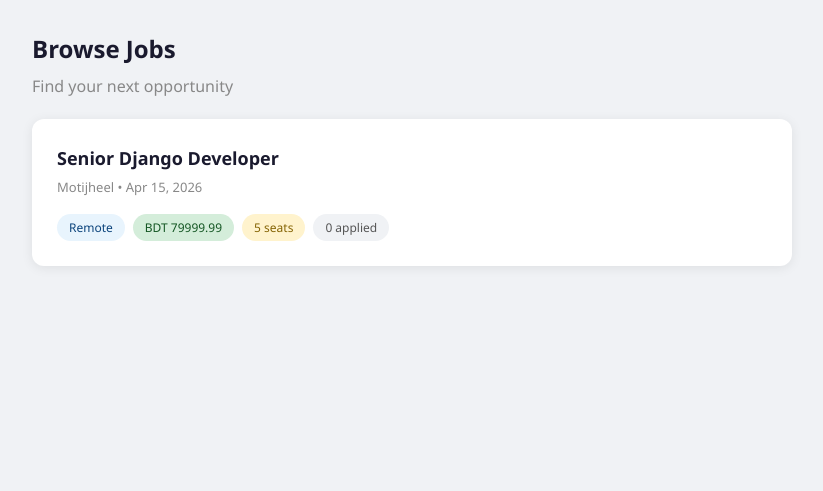
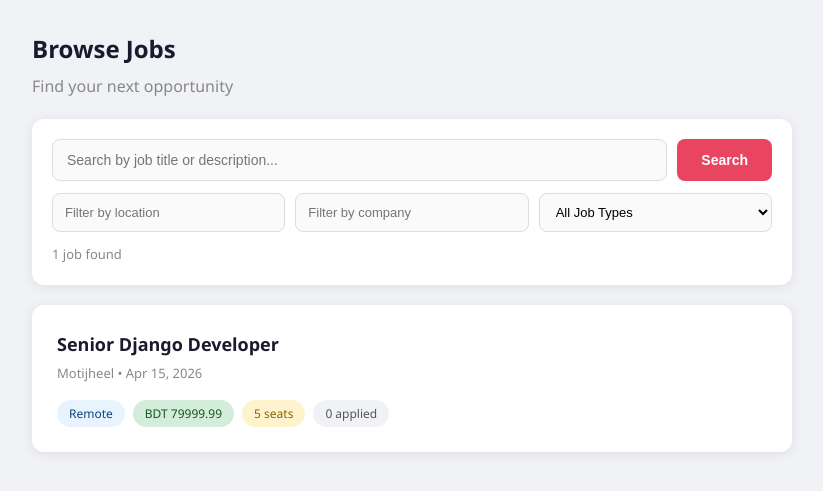
Before and after one commit to Sharmin-Sultana-Shila/JobSphere, a Django app: page /recruitments/jobs/ in a window 1280 px wide. Shown: the part 68-559 px from the top of the page, without its empty margins (228-1051 px from the left). Run offline with Django 5.2, Linux system fonts and the light colour scheme; a user stored in the database is signed in; data comes from the database, SQL or seed files in the repository.

Commit message:
Update job_list.html

```diff
--- a/templates/recruitments/job_list.html
+++ b/templates/recruitments/job_list.html
@@ -23,6 +23,98 @@
     margin-top: 5px;
 }
 
+/* ===== SEARCH & FILTER BAR ===== */
+.search-filter-card {
+    background: white;
+    border-radius: 12px;
+    padding: 20px;
+    margin-bottom: 20px;
+    box-shadow: 0 2px 12px rgba(0, 0, 0, 0.08);
+}
+
+.search-row {
+    display: flex;
+    gap: 10px;
+    margin-bottom: 12px;
+}
+
+.search-input {
+    flex: 1;
+    padding: 12px 14px;
+    border: 1px solid #ddd;
+    border-radius: 8px;
+    font-size: 14px;
+    background: #fafafa;
+}
+
+.search-input:focus {
+    outline: none;
+    border-color: #e94560;
+    background: white;
+}
+
+.btn-search {
+    background: #e94560;
+    color: white;
+    padding: 12px 24px;
+    border: none;
+    border-radius: 8px;
+    font-weight: 600;
+    font-size: 14px;
+    cursor: pointer;
+}
+
+.btn-search:hover {
+    background: #c81e45;
+}
+
+.filter-row {
+    display: grid;
+    grid-template-columns: 1fr 1fr 1fr;
+    gap: 10px;
+}
+
+.filter-input {
+    padding: 10px 12px;
+    border: 1px solid #ddd;
+    border-radius: 8px;
+    font-size: 13px;
+    background: #fafafa;
+}
+
+.filter-input:focus {
+    outline: none;
+    border-color: #e94560;
+    background: white;
+}
+
+.filter-actions {
+    display: flex;
+    justify-content: space-between;
+    align-items: center;
+    margin-top: 12px;
+}
+
+.results-count {
+    font-size: 13px;
+    color: #888;
+}
+
+.btn-clear {
+    background: none;
+    color: #888;
+    font-size: 13px;
+    text-decoration: none;
+    padding: 6px 12px;
+    border-radius: 6px;
+}
+
+.btn-clear:hover {
+    background: #f0f2f5;
+    color: #333;
+}
+
+/* ===== JOB CARDS ===== */
 .job-card {
     background: white;
     border-radius: 12px;
@@ -50,13 +142,6 @@
     font-size: 18px;
     color: #1a1a2e;
     margin-bottom: 4px;
-}
-
-.job-card-company {
-    font-size: 14px;
-    color: #e94560;
-    font-weight: 600;
-    margin-bottom: 8px;
 }
 
 .job-card-meta {
@@ -103,6 +188,9 @@
     text-align: center;
     padding: 60px 20px;
     color: #888;
+    background: white;
+    border-radius: 12px;
+    box-shadow: 0 2px 12px rgba(0, 0, 0, 0.08);
 }
 
 .empty-state h3 {
@@ -118,6 +206,44 @@
         <p>Find your next opportunity</p>
     </div>
 
+    <!-- SEARCH & FILTER -->
+    <div class="search-filter-card">
+        <form method="GET" action="{% url 'job_list' %}">
+
+            <!-- Search Bar -->
+            <div class="search-row">
+                <input type="text" name="q" value="{{ search_query }}" placeholder="Search by job title or description..." class="search-input">
+                <button type="submit" class="btn-search">Search</button>
+            </div>
+
+            <!-- Filters -->
+            <div class="filter-row">
+                <!-- Location -->
+                <input type="text" name="location" value="{{ location_filter }}" placeholder="Filter by location" class="filter-input">
+
+                <!-- Company -->
+                <input type="text" name="company" value="{{ company_filter }}" placeholder="Filter by company" class="filter-input">
+
+                <!-- Job Type -->
+                <select name="job_type" class="filter-input">
+                    <option value="">All Job Types</option>
+                    {% for value, label in job_type_choices %}
+                        <option value="{{ value }}" {% if job_type_filter == value %}selected{% endif %}>{{ label }}</option>
+                    {% endfor %}
+                </select>
+            </div>
+
+            <!-- Actions -->
+            <div class="filter-actions">
+                <span class="results-count">{{ job_posts|length }} job{{ job_posts|length|pluralize }} found</span>
+                {% if search_query or location_filter or company_filter or job_type_filter %}
+                    <a href="{% url 'job_list' %}" class="btn-clear">Clear all filters</a>
+                {% endif %}
+            </div>
+        </form>
+    </div>
+
+    <!-- JOB LIST -->
     {% if job_posts %}
         {% for post in job_posts %}
         <a href="{% url 'job_detail' post.id %}" class="job-card">
@@ -139,8 +265,8 @@
         {% endfor %}
     {% else %}
         <div class="empty-state">
-            <h3>No jobs available right now</h3>
-            <p>Check back later for new opportunities.</p>
+            <h3>No jobs match your search</h3>
+            <p>Try different keywords or clear the filters.</p>
         </div>
     {% endif %}
 </div>
```
